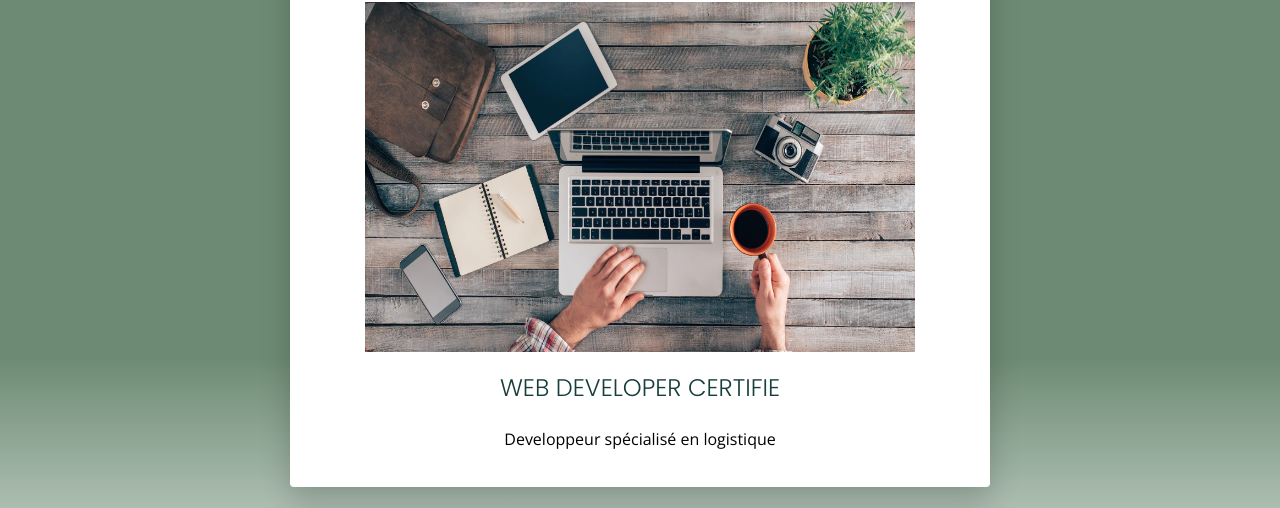
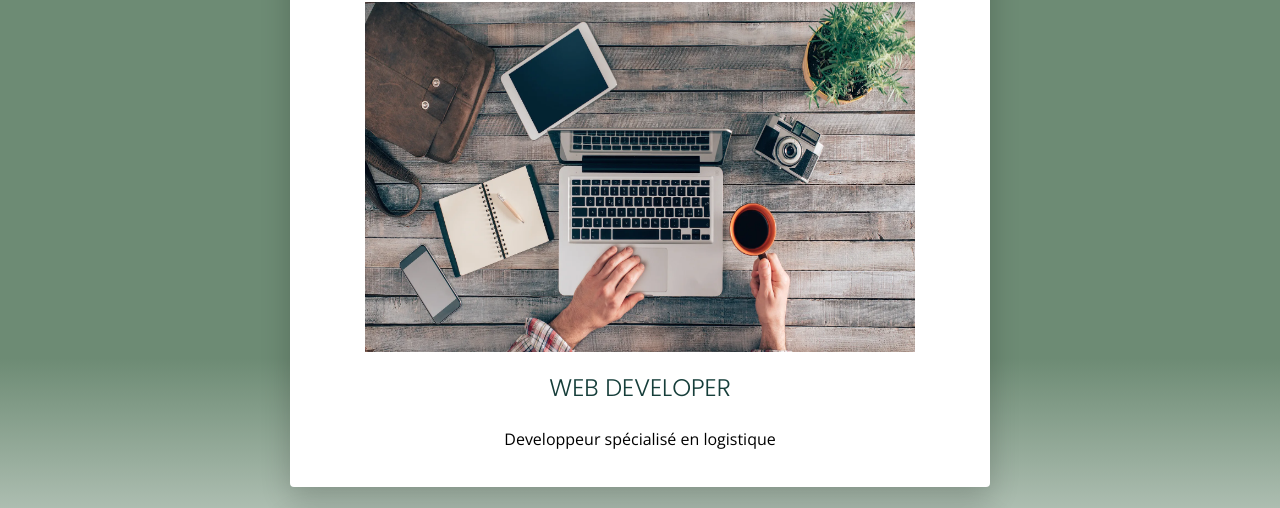
Before and after one commit to jef-mrs/profile, a plain HTML site: page index.html in a window 1280 px wide. Shown: the part 157-665 px from the top of the page. Drawn offline with nearby package versions, Linux system fonts and the light colour scheme.

Commit message:
petite modif

```diff
--- a/index.html
+++ b/index.html
@@ -11,7 +11,7 @@
     <div class="card">
       <h1 id="text-left">JF BARBATO.</h1>
       <img src="images/photo.webp" alt=""  class="img-circle">
-      <h2>WEB DEVELOPER CERTIFIE</h2>
+      <h2>WEB DEVELOPER</h2>
       <P>Developpeur spécialisé en logistique</P>
     </div>
     <div class="card">
```
